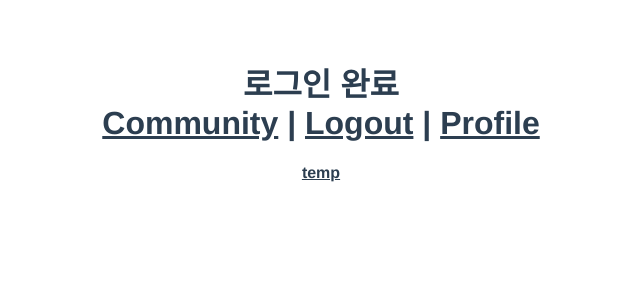
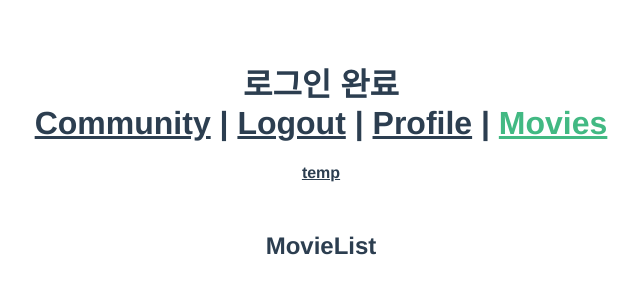
Before and after one commit to jin0106/LCM-movie-recommendation-web, a Vue app in the folder frontend/lcm-project/: page /Movies in a window 1280 px wide. Shown: the top 300 px of the page, without its empty margins (319-959 px from the left). Built offline with nearby package versions, Linux system fonts and the light colour scheme; no server answers; sample sign-in values are in the browser's storage.

Commit message:
modify url use ngrok

```diff
--- a/frontend/lcm-project/src/App.vue
+++ b/frontend/lcm-project/src/App.vue
@@ -6,7 +6,9 @@
         <div>
           <router-link :to="{ name: 'Community' }">Community</router-link> |
           <router-link to="#" @click.native="Logout">Logout</router-link> |
-          <router-link :to="{ name: 'Profile' }">Profile</router-link>
+          <router-link :to="{ name: 'Profile' }">Profile</router-link>  |
+          <router-link :to="{ name: 'Movies' }">Movies</router-link>
+
         </div>
       </h1>
       <h2 v-else>
@@ -14,6 +16,7 @@
         <div>
           <router-link :to="{ name: 'Signup' }">Signup</router-link> |
           <router-link :to="{ name: 'Login' }">Login</router-link> |
+
         </div>
       </h2>
 
--- /dev/null
+++ b/frontend/lcm-project/src/components/movies/MovieDetail.vue
@@ -0,0 +1,15 @@
+<template>
+  <div>
+
+  </div>
+</template>
+
+<script>
+export default {
+
+}
+</script>
+
+<style>
+
+</style>
--- /dev/null
+++ b/frontend/lcm-project/src/components/movies/MovieList.vue
@@ -0,0 +1,42 @@
+<template>
+  <div id="MovieList">
+    <h2>MovieList</h2>
+  </div>
+</template>
+
+<script>
+import { mapGetters } from "vuex";
+export default {
+  name : "MovieList",
+  data: function () {
+    return {
+      movieList: {
+
+      }
+    }
+  },
+  methods: {
+    setHeader: function () {
+      const token = localStorage.getItem("JWT");
+      const header = {
+        Authorization: `Bearer ${token}`,
+      };
+      return header;
+    },
+
+    getMovieList: function() {
+      this.$store.dispatch('getMovieList', this.setHeader())
+    }
+  },
+  computed: {
+    ...mapGetters(['getUserName']),
+  },
+  created: function(){
+    this.getMovieList()
+  }
+}
+</script>
+
+<style>
+
+</style>
--- /dev/null
+++ b/frontend/lcm-project/src/components/movies/UserRecommend.vue
@@ -0,0 +1,15 @@
+<template>
+  <div>
+
+  </div>
+</template>
+
+<script>
+export default {
+
+}
+</script>
+
+<style>
+
+</style>
--- a/frontend/lcm-project/src/router/index.js
+++ b/frontend/lcm-project/src/router/index.js
@@ -5,9 +5,13 @@ import Login from '@/views/accounts/Login'
 import temp from '@/views/accounts/temp'
 import Profile from '@/views/accounts/Profile'
 import Community from '@/views/community/Community'
+import Movies from '@/views/movies/Movies'
+
 import ReviewDetail from '@/components/community/ReviewDetail'
 import ReviewForm from '@/components/community/ReviewForm'
-
+import MovieDetail from '@/components/movies/MovieDetail'
+import MovieList from '@/components/movies/MovieList'
+import UserRecommend from '@/components/movies/UserRecommend'
 Vue.use(VueRouter)
 
 const routes = [
@@ -42,10 +46,31 @@ const routes = [
     component: ReviewDetail,
   },
   {
-    path:'community/create',
+    path:'/community/create',
     name: 'ReviewForm',
     component: ReviewForm,
+  },
+  {
+    path:'/Movies',
+    name: "Movies",
+    component: Movies,
   }
+  ,
+  {
+    path:'/movies/MovieDetail',
+    name: 'MovieDetail',
+    component: MovieDetail,
+  },
+  {
+    path:'/movies/MovieList',
+    name: 'MovieList',
+    component: MovieList,
+  },
+  {
+    path:'/movies/UserRecommend',
+    name: 'UserRecommend',
+    component: UserRecommend,
+  },
 
 ]
 
--- a/frontend/lcm-project/src/store/index.js
+++ b/frontend/lcm-project/src/store/index.js
@@ -2,12 +2,11 @@ import Vue from 'vue'
 import Vuex from 'vuex'
 import axios from 'axios'
 Vue.use(Vuex)
-
+const SERVER_URL = process.env.VUE_APP_SERVER_URL
 export default new Vuex.Store({
   state: {
     reviews: [],
     getUserName:'',
-
   },
   mutations: {
     GET_REVIEWS: function(state, data){
@@ -54,6 +53,7 @@ export default new Vuex.Store({
         });
     },
     CreateReview({commit}, item){
+      console.log(item)
       axios({
         method: "POST",
         url: "http://127.0.0.1:8000/communities/",
@@ -69,9 +69,21 @@ export default new Vuex.Store({
           console.log(err);
         });
     },
-
     getUserName : function({commit}, data){
       commit('GET_USERNAME',data)
+    },
+
+
+    getMovieList: function({commit}, data){
+      axios({
+        method: "GET",
+        url : `${SERVER_URL}movies/`,
+        headers: data
+      })
+      .then((res) => {
+        console.log(commit)
+        console.log(res)
+      })
     }
   },
   getters: {
@@ -80,6 +92,7 @@ export default new Vuex.Store({
     },
     reviews(state){
       return state.reviews
-    }
+    },
+
     }
   })
--- a/frontend/lcm-project/src/views/accounts/Login.vue
+++ b/frontend/lcm-project/src/views/accounts/Login.vue
@@ -23,7 +23,7 @@
 <script>
 import axios from 'axios'
 
-//const SERVER_URL = process.env.VUE_APP_SERVER_URL
+const SERVER_URL = process.env.VUE_APP_SERVER_URL
 
 export default {
   name: 'Login',
@@ -40,7 +40,7 @@ export default {
     login: function () {
       axios({
         method: 'post',
-        url: `http://127.0.0.1:8000/accounts/api/token/`,
+        url: `${SERVER_URL}accounts/api/token/`,
         data: this.credentials
       })
       .then(res => {
--- a/frontend/lcm-project/src/views/accounts/Profile.vue
+++ b/frontend/lcm-project/src/views/accounts/Profile.vue
@@ -45,6 +45,7 @@
 
 <script>
 import axios from 'axios'
+const SERVER_URL = process.env.VUE_APP_SERVER_URL
 
 export default {
   name : "Profile",
@@ -69,7 +70,7 @@ export default {
     getLikeGenre: function(){
       axios({
         method: 'get',
-        url: `http://127.0.0.1:8000/accounts/likegenre/`,
+        url: `${SERVER_URL}accounts/likegenre/`,
         headers: this.setHeader()
       })
       .then(res => {
@@ -83,7 +84,7 @@ export default {
     getUser: function(){
       axios({
         method: 'get',
-        url: `http://127.0.0.1:8000/accounts/getuserinfo/`,
+        url: `${SERVER_URL}accounts/getuserinfo/`,
         headers: this.setHeader(),
       })
       .then(res => {
@@ -99,7 +100,7 @@ export default {
       console.log(this.credentials)
       axios({
         method: 'put',
-        url: `http://127.0.0.1:8000/accounts/updateuserinfo/`,
+        url: `${SERVER_URL}accounts/updateuserinfo/`,
         headers: this.setHeader(),
         data: this.credentials
       })
--- a/frontend/lcm-project/src/views/accounts/Signup.vue
+++ b/frontend/lcm-project/src/views/accounts/Signup.vue
@@ -59,15 +59,16 @@
       <input type="checkbox" v-model="credentials.genre" value="10752">War
       <input type="checkbox" v-model="credentials.genre" value="10770">TV Movie
     </div>
-    <div>
-      <button @click="signup">회원가입</button>
-    </div>
+
+
+    <button @click="signup">회원가입</button>
+
   </div>
 </template>
 
 <script>
 import axios from 'axios'
-//const SERVER_URL = process.env.VUE_APP_SERVER_URL
+const SERVER_URL = process.env.VUE_APP_SERVER_URL
 
 
 export default {
@@ -80,15 +81,17 @@ export default {
         passwordconfirm: '',
         nickname: '',
         genre: [],
+        profileimg: '',
       }
     }
   },
   methods: {
     signup: function(){
+      console.log(this.$store.state.ngrokurl)
       axios({
         method: 'post',
-        url: `http://127.0.0.1:8000/accounts/signup/`,
-        data: this.credentials
+        url: `${SERVER_URL}accounts/signup/`,
+        data: this.credentials,
       })
       .then(res => {
         console.log(res)
@@ -97,7 +100,7 @@ export default {
       .catch(err => {
         console.log(err)
       })
-    }
+    },
   }
 }
 </script>
--- /dev/null
+++ b/frontend/lcm-project/src/views/movies/Movies.vue
@@ -0,0 +1,22 @@
+<template>
+  <div id="Movies">
+    <header>
+      <MovieList/>
+    </header>
+  </div>
+</template>
+
+<script>
+import MovieList from "@/components/movies/MovieList.vue"
+
+export default {
+  name: "Movies",
+  components: {
+    MovieList,
+  }
+}
+</script>
+
+<style>
+
+</style>
```
Also changed, not shown: 2 other files (tests, documents, lock files or other folders).
